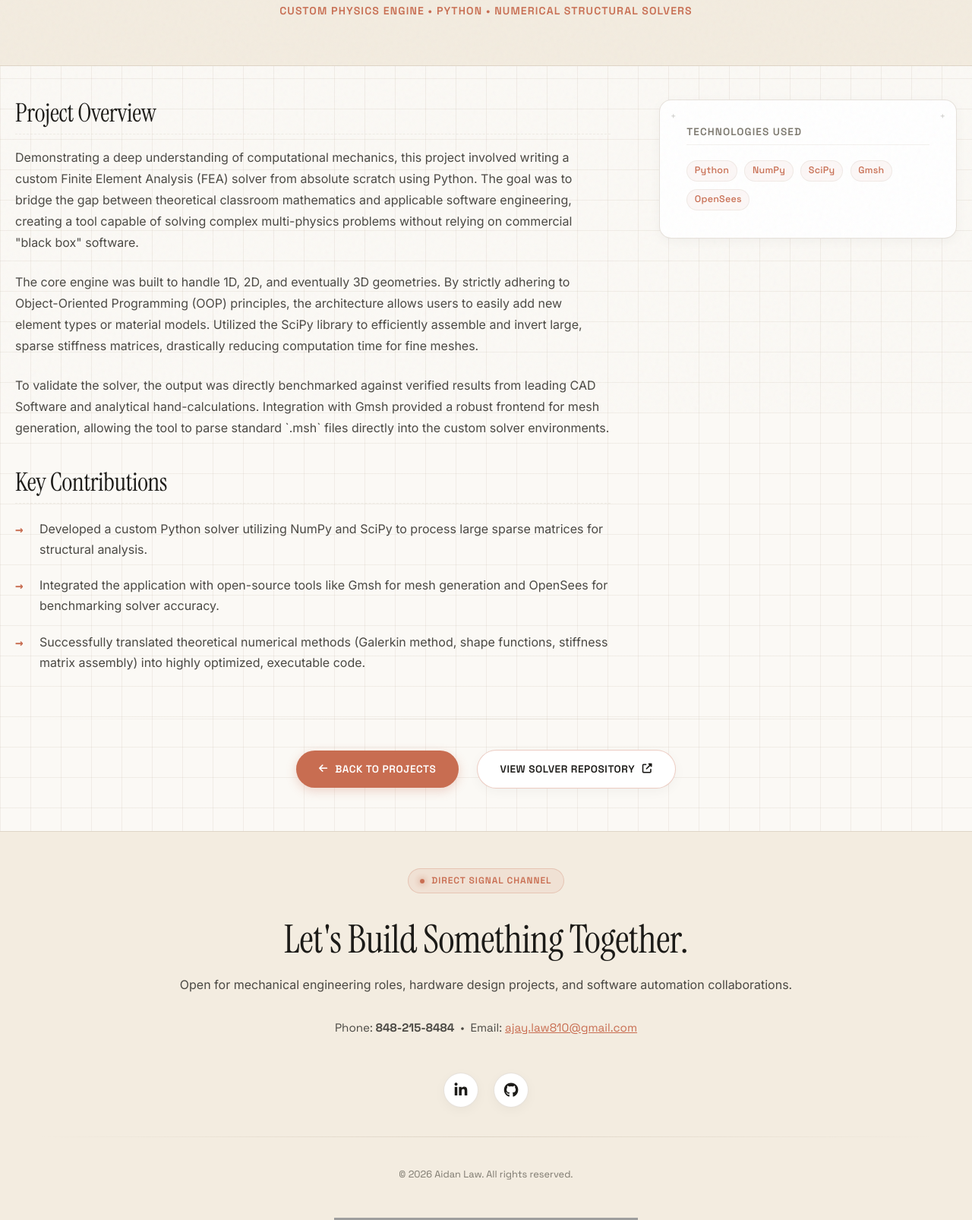
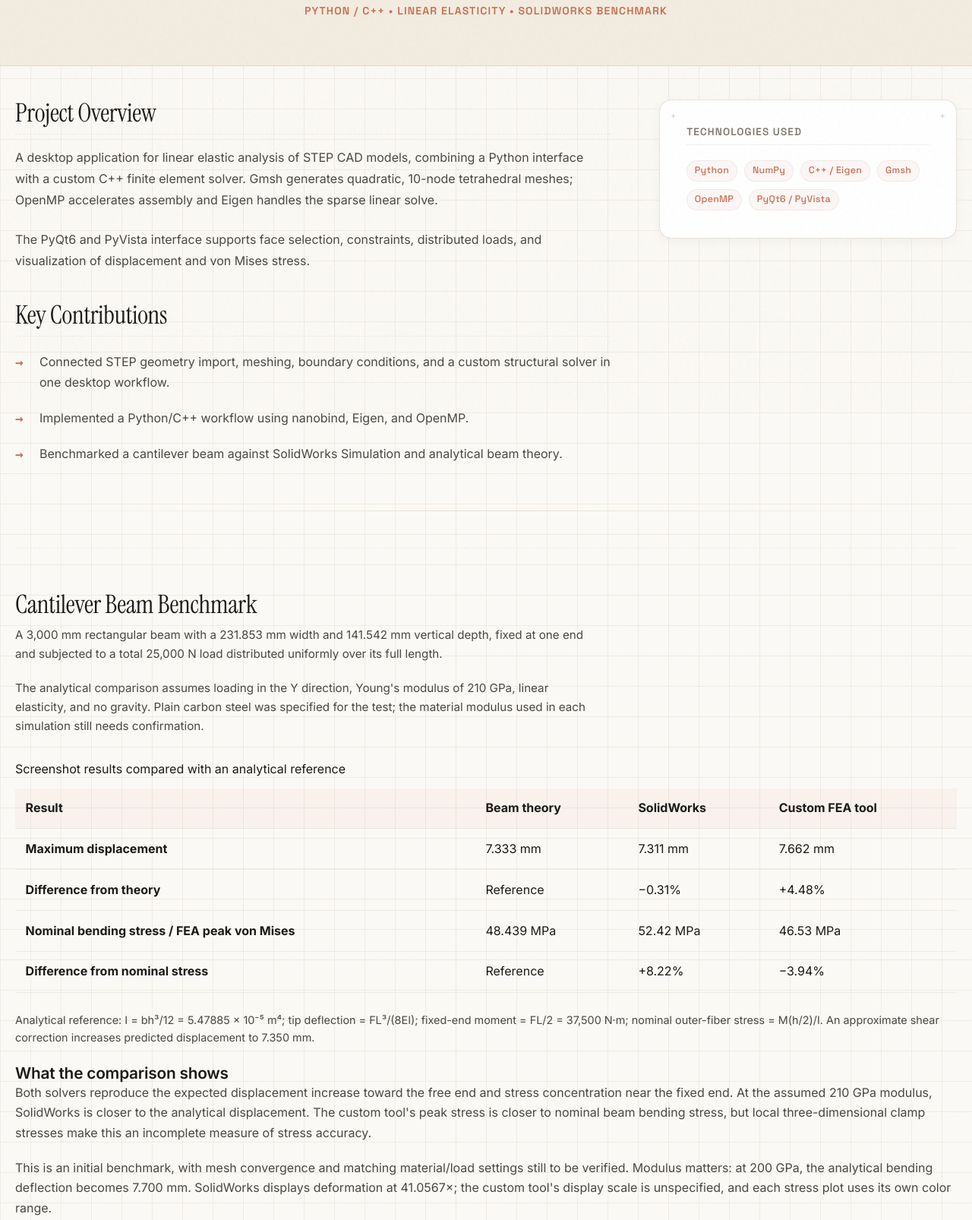
Before and after one commit to ajlaw810/ajlaw810.github.io, a plain HTML site: page fea-tool.html in a window 1280 px wide. Shown: the part 257-1863 px from the top of the page at 76% size. Drawn offline with Linux system fonts and the light colour scheme; grey boxes are pictures that could not be loaded.

Commit message:
Add cantilever benchmark to FEA portfolio project

```diff
--- a/fea-tool.html
+++ b/fea-tool.html
@@ -46,7 +46,7 @@
                 SPECIFICATION // SPEC-04
             </div>
             <h1>Python FEA Analysis Engine</h1>
-            <p class="project-hero-subtitle">Custom Physics Engine • Python • Numerical Structural Solvers</p>
+            <p class="project-hero-subtitle">Python / C++ • Linear Elasticity • SolidWorks Benchmark</p>
         </div>
     </header>
 
@@ -55,34 +55,13 @@
         <div class="project-grid-2col">
             <div class="project-text">
                 <h2>Project Overview</h2>
-                <p>
-                    Demonstrating a deep understanding of computational mechanics, this project involved writing a
-                    custom Finite Element Analysis (FEA) solver from absolute scratch using Python. The goal was to
-                    bridge the gap between theoretical classroom mathematics and applicable software engineering,
-                    creating a tool capable of solving complex multi-physics problems without relying on commercial
-                    "black box" software.
-                </p>
-                <p>
-                    The core engine was built to handle 1D, 2D, and eventually 3D geometries. By strictly adhering to
-                    Object-Oriented Programming (OOP) principles, the architecture allows users to easily add new
-                    element types or material models. Utilized the SciPy library to efficiently assemble and invert
-                    large, sparse stiffness matrices, drastically reducing computation time for fine meshes.
-                </p>
-                <p>
-                    To validate the solver, the output was directly benchmarked against verified results from leading
-                    CAD Software and analytical hand-calculations. Integration with Gmsh provided a robust frontend for mesh
-                    generation, allowing the tool to parse standard `.msh` files directly into the custom solver
-                    environments.
-                </p>
-
+                <p>A desktop application for linear elastic analysis of STEP CAD models, combining a Python interface with a custom C++ finite element solver. Gmsh generates quadratic, 10-node tetrahedral meshes; OpenMP accelerates assembly and Eigen handles the sparse linear solve.</p>
+                <p>The PyQt6 and PyVista interface supports face selection, constraints, distributed loads, and visualization of displacement and von Mises stress.</p>
                 <h2>Key Contributions</h2>
                 <ul class="apple-list">
-                    <li>Developed a custom Python solver utilizing NumPy and SciPy to process large sparse matrices for
-                        structural analysis.</li>
-                    <li>Integrated the application with open-source tools like Gmsh for mesh generation and OpenSees for
-                        benchmarking solver accuracy.</li>
-                    <li>Successfully translated theoretical numerical methods (Galerkin method, shape functions,
-                        stiffness matrix assembly) into highly optimized, executable code.</li>
+                    <li>Connected STEP geometry import, meshing, boundary conditions, and a custom structural solver in one desktop workflow.</li>
+                    <li>Implemented a Python/C++ workflow using nanobind, Eigen, and OpenMP.</li>
+                    <li>Benchmarked a cantilever beam against SolidWorks Simulation and analytical beam theory.</li>
                 </ul>
             </div>
             <div class="project-sidebar">
@@ -93,9 +72,10 @@
                     <div class="tech-tags">
                         <span class="tag">Python</span>
                         <span class="tag">NumPy</span>
-                        <span class="tag">SciPy</span>
+                        <span class="tag">C++ / Eigen</span>
                         <span class="tag">Gmsh</span>
-                        <span class="tag">OpenSees</span>
+                        <span class="tag">OpenMP</span>
+                        <span class="tag">PyQt6 / PyVista</span>
                     </div>
                 </div>
             </div>
@@ -103,12 +83,55 @@
 
         <div class="section-divider"></div>
 
+
+        <section class="project-gallery-section" aria-labelledby="benchmark-title">
+            <div class="gallery-header">
+                <h2 id="benchmark-title">Cantilever Beam Benchmark</h2>
+                <p>A 3,000 mm rectangular beam with a 231.853 mm width and 141.542 mm vertical depth, fixed at one end and subjected to a total 25,000 N load distributed uniformly over its full length.</p>
+                <p>The analytical comparison assumes loading in the Y direction, Young's modulus of 210 GPa, linear elasticity, and no gravity. Plain carbon steel was specified for the test; the material modulus used in each simulation still needs confirmation.</p>
+            </div>
+            <div class="benchmark-table-wrap">
+                <table class="benchmark-table">
+                    <caption>Screenshot results compared with an analytical reference</caption>
+                    <thead><tr><th scope="col">Result</th><th scope="col">Beam theory</th><th scope="col">SolidWorks</th><th scope="col">Custom FEA tool</th></tr></thead>
+                    <tbody>
+                        <tr><th scope="row">Maximum displacement</th><td>7.333 mm</td><td>7.311 mm</td><td>7.662 mm</td></tr>
+                        <tr><th scope="row">Difference from theory</th><td>Reference</td><td>−0.31%</td><td>+4.48%</td></tr>
+                        <tr><th scope="row">Nominal bending stress / FEA peak von Mises</th><td>48.439 MPa</td><td>52.42 MPa</td><td>46.53 MPa</td></tr>
+                        <tr><th scope="row">Difference from nominal stress</th><td>Reference</td><td>+8.22%</td><td>−3.94%</td></tr>
+                    </tbody>
+                </table>
+            </div>
+            <p class="benchmark-note">Analytical reference: I = bh³/12 = 5.47885 × 10⁻⁵ m⁴; tip deflection = FL³/(8EI); fixed-end moment = FL/2 = 37,500 N·m; nominal outer-fiber stress = M(h/2)/I. An approximate shear correction increases predicted displacement to 7.350 mm.</p>
+            <h3>What the comparison shows</h3>
+            <p>Both solvers reproduce the expected displacement increase toward the free end and stress concentration near the fixed end. At the assumed 210 GPa modulus, SolidWorks is closer to the analytical displacement. The custom tool's peak stress is closer to nominal beam bending stress, but local three-dimensional clamp stresses make this an incomplete measure of stress accuracy.</p>
+            <p>This is an initial benchmark, with mesh convergence and matching material/load settings still to be verified. Modulus matters: at 200 GPa, the analytical bending deflection becomes 7.700 mm. SolidWorks displays deformation at 41.0567×; the custom tool's display scale is unspecified, and each stress plot uses its own color range.</p>
+            <div class="gallery-grid-2col">
+                <figure class="gallery-card">
+                    <a href="assets/fea-benchmark/solidworks-displacement.png"><img src="assets/fea-benchmark/solidworks-displacement.png" alt="SolidWorks displacement contour plot of the cantilever beam" class="benchmark-img" loading="lazy"></a>
+                    <figcaption class="gallery-card-content"><h3 class="gallery-card-title">SolidWorks displacement</h3><p class="gallery-card-desc">Maximum resultant displacement: 7.311 mm.</p></figcaption>
+                </figure>
+                <figure class="gallery-card">
+                    <a href="assets/fea-benchmark/tool-displacement.png"><img src="assets/fea-benchmark/tool-displacement.png" alt="Custom tool displacement contour plot of the cantilever beam" class="benchmark-img" loading="lazy"></a>
+                    <figcaption class="gallery-card-content"><h3 class="gallery-card-title">Custom tool displacement</h3><p class="gallery-card-desc">Maximum displacement magnitude: 7.662 mm.</p></figcaption>
+                </figure>
+                <figure class="gallery-card">
+                    <a href="assets/fea-benchmark/solidworks-stress.png"><img src="assets/fea-benchmark/solidworks-stress.png" alt="SolidWorks von Mises stress contour plot of the cantilever beam" class="benchmark-img" loading="lazy"></a>
+                    <figcaption class="gallery-card-content"><h3 class="gallery-card-title">SolidWorks von Mises stress</h3><p class="gallery-card-desc">Maximum: 52.42 MPa, converted from 5.242 × 10⁷ N/m².</p></figcaption>
+                </figure>
+                <figure class="gallery-card">
+                    <a href="assets/fea-benchmark/tool-stress.png"><img src="assets/fea-benchmark/tool-stress.png" alt="Custom tool von Mises stress contour plot of the cantilever beam" class="benchmark-img" loading="lazy"></a>
+                    <figcaption class="gallery-card-content"><h3 class="gallery-card-title">Custom tool von Mises stress</h3><p class="gallery-card-desc">Maximum: 46.53 MPa.</p></figcaption>
+                </figure>
+            </div>
+        </section>
+
         <div class="project-actions">
             <a href="index.html#projects" class="btn btn-primary">
                 <i class="fas fa-arrow-left" style="font-size: 0.8rem;"></i>
                 <span>Back to Projects</span>
             </a>
-            <a href="https://github.com/ajlaw810" class="btn btn-secondary" target="_blank" rel="noopener">
+            <a href="https://github.com/ajlaw810/Python-FEAToolv2" class="btn btn-secondary" target="_blank" rel="noopener">
                 <span>View Solver Repository</span>
                 <i class="fas fa-external-link-alt" style="font-size: 0.8rem;"></i>
             </a>
--- a/style.css
+++ b/style.css
@@ -1978,3 +1978,16 @@ a:hover {
   visibility: visible;
   transform: translateX(-50%) translateY(0);
 }
+
+
+
+
+/* Cantilever benchmark */
+.benchmark-table-wrap { overflow-x: auto; margin: 1.5rem 0; }
+.benchmark-table { width: 100%; border-collapse: collapse; text-align: left; }
+.benchmark-table caption { text-align: left; margin-bottom: .75rem; }
+.benchmark-table th, .benchmark-table td { padding: .85rem; border-bottom: 1px solid var(--border-subtle); }
+.benchmark-table thead { background: var(--accent-warm-bg); }
+.benchmark-note { font-size: .9rem; margin-bottom: 1.5rem; }
+.benchmark-img { display: block; width: 100%; height: auto; }
+#benchmark-title { margin-top: 1rem; }
```
Also changed, not shown: index.html (+4 -4 lines), assets/fea-benchmark/solidworks-displacement.png (added), assets/fea-benchmark/solidworks-stress.png (added), assets/fea-benchmark/tool-displacement.png (added), assets/fea-benchmark/tool-stress.png (added).
